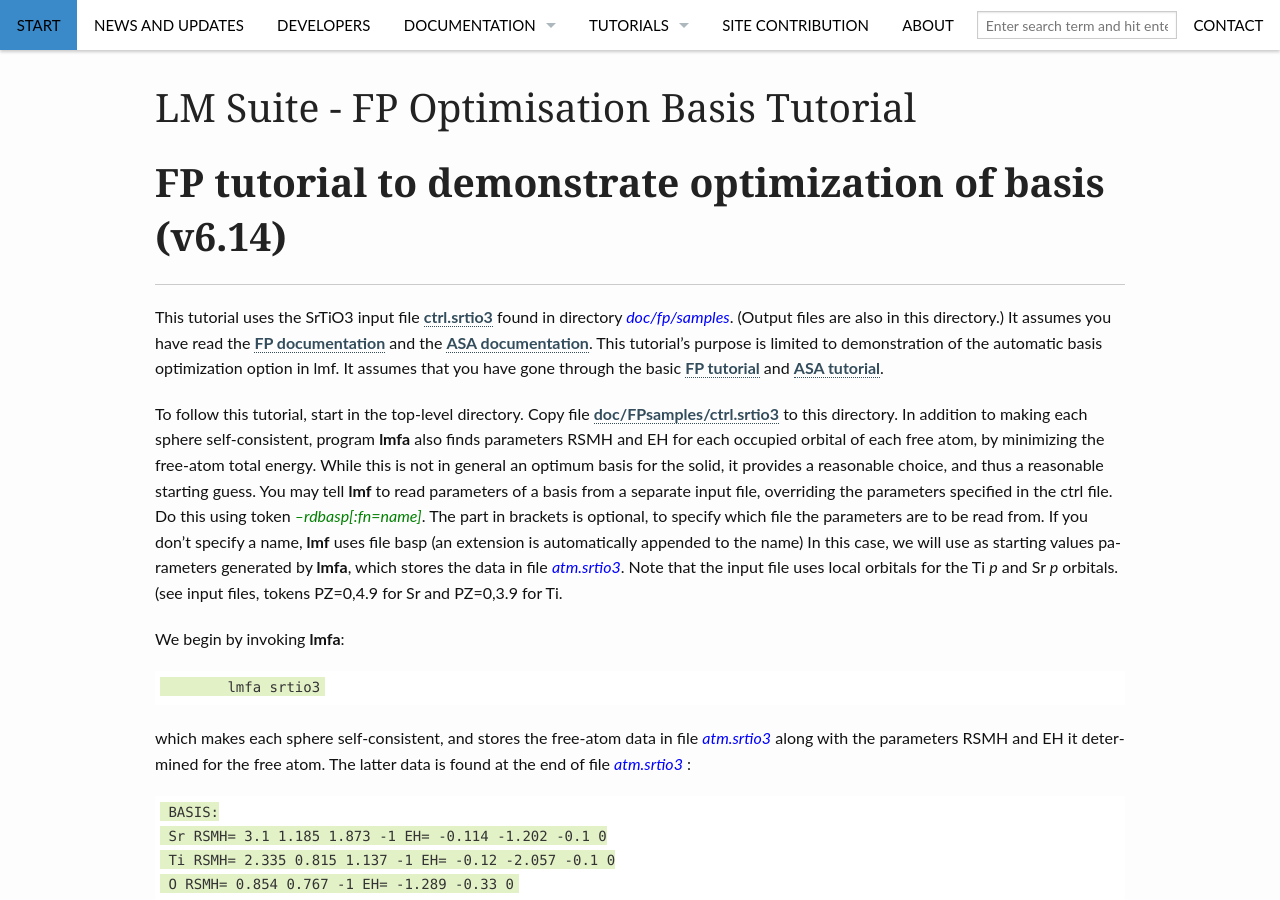
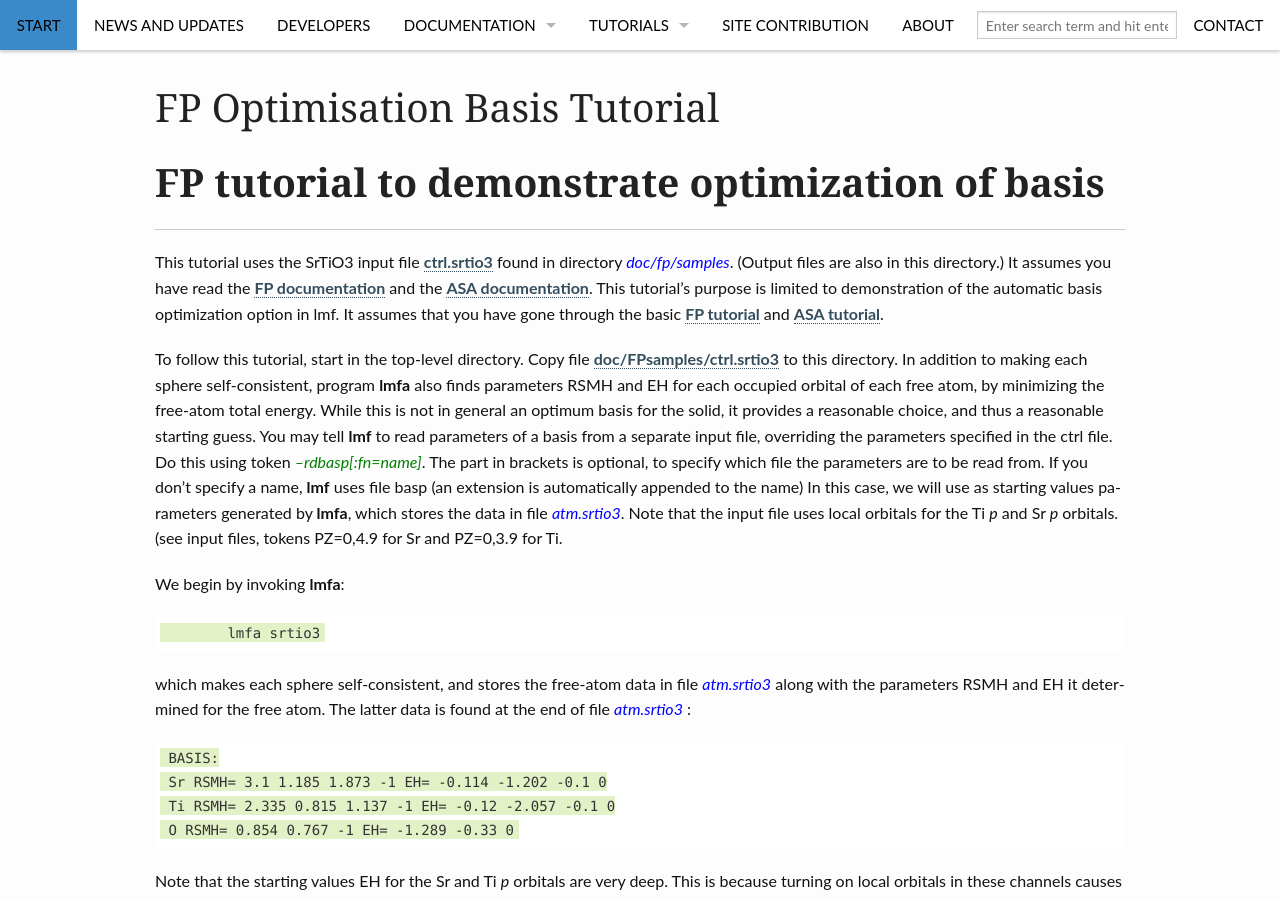
Before and after one commit to smckech/lordcephei.github.io, a Jekyll site: the page built from pages/fpoptbas.md, in a window 1280 px wide and 900 px high. Built offline with Jekyll 4.4.1, drawn with Linux system fonts in a browser that asks for light colours.

Commit message:
improving /fpoptbas/

```diff
--- a/pages/fpoptbas.md
+++ b/pages/fpoptbas.md
@@ -1,6 +1,6 @@
 ---
 layout: page-fullwidth
-title: "LM Suite - FP Optimisation Basis Tutorial"
+title: "FP Optimisation Basis Tutorial"
 subheadline: ""
 show_meta: false
 teaser: ""
@@ -9,7 +9,7 @@ header: no
 
 ---
 
-# **FP tutorial to demonstrate optimization of basis (v6.14)**
+# **FP tutorial to demonstrate optimization of basis**
 ________________________________________
 
 This tutorial uses the SrTiO3 input file [ctrl.srtio3](FPsamples/ctrl.srtio3) found in directory *doc/fp/samples*{: style="color: blue"}. (Output files are also in this directory.) It assumes you have read the [FP documentation](fp.html) and the [ASA documentation](lmto.html). This tutorial's purpose is limited to demonstration of the automatic basis optimization option in lmf. It assumes that you have gone through the basic [FP tutorial](FPtutorial.html) and [ASA tutorial](ASAtutorial.html).
```
